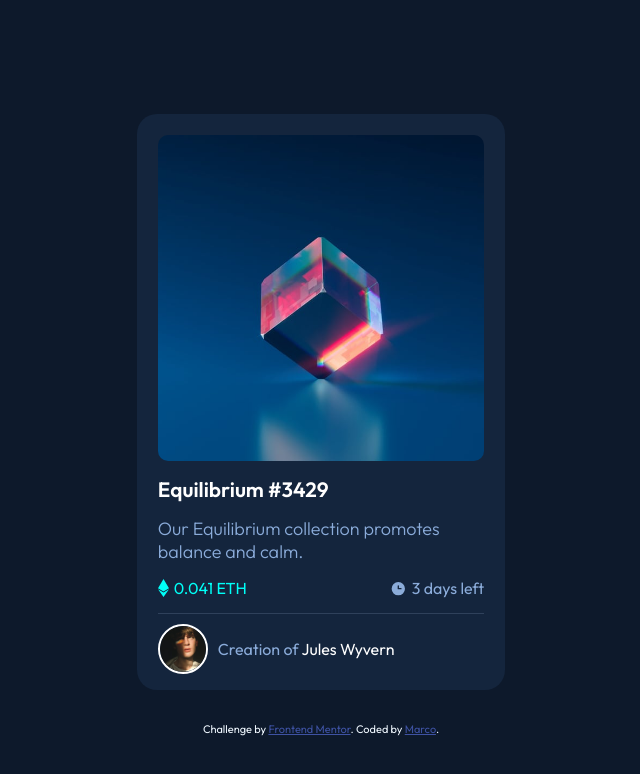
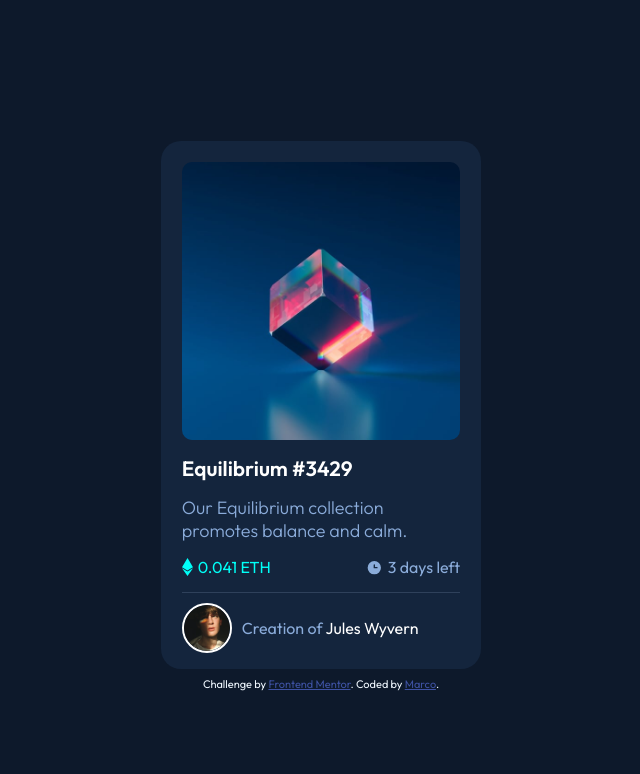
Before and after one commit to marcoberdiano/ntf-preview, a React (Create React App) app: page / in a window 1280 px wide. Shown: the top 774 px of the page, without its empty margins (319-959 px from the left). Built offline with nearby package versions, Linux system fonts and the light colour scheme.

Commit message:
fix sizes

```diff
--- a/public/index.html
+++ b/public/index.html
@@ -15,7 +15,7 @@
 
     <title>Frontend Mentor | NFT preview card component</title>
     <style>
-      .attribution { font-size: 11px; text-align: center; margin-top: 2rem; color: aliceblue;}
+      .attribution { font-size: 11px; text-align: center; margin-top: 0.5rem; color: aliceblue;}
       .attribution a { color: hsl(228, 45%, 44%); }
     </style>
   </head>
--- a/src/css/index.css
+++ b/src/css/index.css
@@ -1,10 +1,11 @@
 @import url("https://fonts.googleapis.com/css2?family=Outfit:wght@300;400;600&display=swap");
 .card-container {
-  width: 23em;
-  height: 36em;
+  width: 20em;
+  height: 33em;
   padding: 1.3em;
   background-color: hsl(216deg, 50%, 16%);
   border-radius: 20px;
+  margin-top: 2em;
 }
 .card-container .card-img-container {
   position: relative;
@@ -98,9 +99,10 @@
 
 @media only screen and (max-width: 375px) {
   .card-container {
-    width: 20em;
-    height: 33em;
+    width: 18em;
+    height: 31em;
     padding: 1em;
+    margin-top: 0.5em;
   }
   .card-container .card-title {
     font-size: 1.1rem;
@@ -127,7 +129,6 @@ body {
   align-items: center;
   flex-direction: column;
   height: 100vh;
-  margin-top: 25px;
   background-color: hsl(217deg, 54%, 11%);
 }
 
--- a/src/scss/_card.scss
+++ b/src/scss/_card.scss
@@ -1,9 +1,10 @@
 .card-container {
-    width: 23em;
-    height: 36em;
+    width: 20em;
+    height: 33em;
     padding: 1.3em;
     background-color: $Verydarkblue;
     border-radius: 20px;
+    margin-top: 2em;
 
     .card-img-container {
         position: relative;
@@ -115,9 +116,10 @@
 
 @media only screen and (max-width: 375px) {
     .card-container {
-        width: 20em;
-        height: 33em;
+        width: 18em;
+        height: 31em;
         padding: 1em;
+        margin-top: 0.5em;
 
         .card-title {
             font-size: 1.1rem;
--- a/src/scss/index.scss
+++ b/src/scss/index.scss
@@ -19,6 +19,5 @@ body {
     align-items: center;
     flex-direction: column;
     height: 100vh;
-    margin-top: 25px;
     background-color: $Verydarkbluemain;
   }
```
Also changed, not shown: 1 other file (tests, documents, lock files or other folders).
